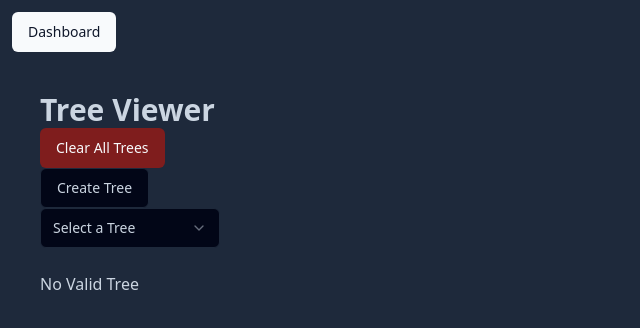
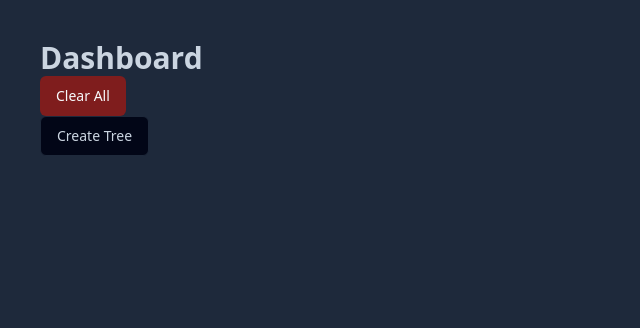
Before and after one commit to IcebergTrout/todo_list_test, a React (Vite) app in the folder to_do_list_test/: page / in a window 1280 px wide. Shown: the top 328 px of the page, without its empty margins (0-640 px from the left). Built offline with nearby package versions, Linux system fonts and the light colour scheme.

Commit message:
Separated clearing dialog into single and all, positioned single clear onto tree cards, cleaned up comments, unnecessary code, unused installations(better-sqlite)

```diff
--- a/to_do_list_test/package.json
+++ b/to_do_list_test/package.json
@@ -15,8 +15,6 @@
     "@radix-ui/react-label": "^2.1.0",
     "@radix-ui/react-select": "^2.1.1",
     "@radix-ui/react-slot": "^1.1.0",
-    "@types/express": "^4.17.21",
-    "better-sqlite3": "^11.0.0",
     "class-variance-authority": "^0.7.0",
     "clsx": "^2.1.1",
     "lucide-react": "^0.417.0",
@@ -28,7 +26,6 @@
     "uuid": "^9.0.1"
   },
   "devDependencies": {
-    "@types/better-sqlite3": "^7.6.10",
     "@types/node": "^22.0.0",
     "@types/react": "^18.2.66",
     "@types/react-dom": "^18.2.22",
--- a/to_do_list_test/src/app/App.tsx
+++ b/to_do_list_test/src/app/App.tsx
@@ -9,8 +9,8 @@ const App: React.FC = () => {
   return (
     <Router>
       <Routes>
-        <Route path="/" element={<TreeViewer/>} />
-        <Route path="/dashboard" element={<Dashboard/>}/>
+        <Route path="/tree/:id" element={<TreeViewer/>} />
+        <Route path="/" element={<Dashboard/>}/>
       </Routes>
     </Router>
   );
--- a/to_do_list_test/src/app/Dashboard.tsx
+++ b/to_do_list_test/src/app/Dashboard.tsx
@@ -1,19 +1,17 @@
 import React from 'react';
-import Tree from '../backend/Tree';
 import { useTreesContext } from '@/components/providers/TreesProvider';
 import CreateTreeDialog from '@/components/create-tree-dialog';
 import './App.css';
-import ClearTreesDialog from '@/components/clear-trees-dialog';
 import { TreeCard } from '@/components/tree-card';
+import ClearAllTreesDialog from '@/components/clear-all-trees-dialog';
 
 const Dashboard: React.FC = () => {
 	const { trees, setTrees } = useTreesContext();
-	const [selectedTree, setSelectedTree] = React.useState<Tree>();
 
 	return (
 		<div className='p-10 min-h-min h-screen dark:bg-slate-800 dark:text-slate-300'>
 			<h1 className='text-3xl font-bold dark:text-slate-300'>Dashboard</h1>
-			<ClearTreesDialog single={false} trees={trees} setTrees={setTrees} selectedTree={selectedTree} setSelectedTree={setSelectedTree} />
+			<ClearAllTreesDialog/>
 			<CreateTreeDialog trees={trees} setTrees={setTrees} />
 			<div className={`flex ${trees.length === 0
 				? "flex-grow justify-center items-start mt-20"
@@ -21,7 +19,9 @@ const Dashboard: React.FC = () => {
 				} p-4`}>
 				<div className="grid grid-flow-col gap-4">
 					{trees.map((tree) => {
-						return (<button className='active:bg-gray-900 dark:bg-gray-700 hover:bg-gray-800'><TreeCard title={tree.name}/></button>);
+						return (
+								<TreeCard tree={tree}/>
+							);
 					})}
 				</div>
 			</div>
--- a/to_do_list_test/src/app/TreeViewer.tsx
+++ b/to_do_list_test/src/app/TreeViewer.tsx
@@ -2,24 +2,22 @@ import React from 'react';
 import TreeComponent from '../react-components/TreeComponent';
 import Tree from '../backend/Tree';
 import { useTreesContext } from '@/components/providers/TreesProvider';
-import CreateTreeDialog from '@/components/create-tree-dialog';
-import { TreeSelect } from '@/components/tree-select';
 import './App.css';
-import CreateClearTreesDialog from '@/components/clear-trees-dialog';
 import { Button } from '@/components/ui/button';
-import { useNavigate } from 'react-router-dom';
+import { useNavigate, useParams } from 'react-router-dom';
 
 const TreeViewer: React.FC = () => {
 	const { trees, setTrees } = useTreesContext();
-	const [selectedTree, setSelectedTree] = React.useState<Tree>();
+	const { id } = useParams();
 	const navigate = useNavigate();
 
-  const handleDashboardButton = () => {
-    navigate('/dashboard');
-  };
+	const selectedTree = trees.find((tree) => id === tree.id);
+
+	const handleDashboardButton = () => {
+		navigate('/');
+	};
 
 	const updateSelectedTree = (updatedTree: Tree) => {
-		setSelectedTree(updatedTree);
 		const updatedTrees = trees.map(tree => tree.id === updatedTree.id ? updatedTree : tree);
 		setTrees(updatedTrees);
 	};
@@ -31,16 +29,10 @@ const TreeViewer: React.FC = () => {
 			</div>
 			<div className='p-10'>
 				<h1 className='text-3xl font-bold dark:text-slate-300'>Tree Viewer</h1>
-				<CreateClearTreesDialog single={false} trees={trees} setTrees={setTrees} selectedTree={selectedTree} setSelectedTree={setSelectedTree} />
-				<CreateTreeDialog trees={trees} setTrees={setTrees} />
-				<TreeSelect trees={trees} setSelectedTree={setSelectedTree} />
 
 				<div className='pt-6'>
 					{selectedTree ? (
-						<>
-							<CreateClearTreesDialog single={true} trees={trees} setTrees={setTrees} selectedTree={selectedTree} setSelectedTree={setSelectedTree} />
-							<TreeComponent tree={selectedTree!} updateTree={updateSelectedTree} />
-						</>
+						<TreeComponent tree={selectedTree!} updateTree={updateSelectedTree} />
 					) : (
 						<>No Valid Tree</>
 					)}
--- /dev/null
+++ b/to_do_list_test/src/components/clear-all-trees-dialog.tsx
@@ -0,0 +1,40 @@
+"use client";
+
+import { Button } from "./ui/button";
+import {
+	Dialog,
+	DialogClose,
+	DialogContent,
+	// DialogDescription,
+	DialogFooter,
+	// DialogHeader,
+	DialogTitle,
+	DialogTrigger,
+} from "./ui/dialog";
+import { useTreesContext } from "./providers/TreesProvider";
+
+export default function ClearAllTreesDialog() {
+	const { setTrees } = useTreesContext();
+
+	const clearAllTrees = () => {
+		setTrees([]);
+	}
+
+	return (
+		<Dialog>
+			<DialogTrigger asChild>
+				<Button className="top-2 left-2 z-10" variant="destructive">Clear All</Button>
+			</DialogTrigger>
+			<DialogContent className="sm:max-w-[425px]">
+				{/* <DialogHeader> */}
+				<DialogTitle className="dark:text-slate-300 text-3xl">Clear All Trees?</DialogTitle>
+				{/* </DialogHeader> */}
+				<DialogFooter>
+					<DialogClose asChild>
+						<Button variant="destructive" type="submit" onClick={() => clearAllTrees()}>Clear</Button>
+					</DialogClose>
+				</DialogFooter>
+			</DialogContent>
+		</Dialog>
+	);
+}
--- /dev/null
+++ b/to_do_list_test/src/components/clear-tree-dialog.tsx
@@ -0,0 +1,55 @@
+"use client";
+
+// import { useState } from "react";
+
+import { Tree } from "@/backend/Tree";
+import { Button } from "./ui/button";
+import {
+	Dialog,
+	DialogClose,
+	DialogContent,
+	DialogDescription,
+	DialogFooter,
+	DialogHeader,
+	DialogTitle,
+	DialogTrigger,
+} from "./ui/dialog";
+import { useTreesContext } from "./providers/TreesProvider";
+
+export default function ClearTreeDialog({
+	selectedTree,
+}: {
+	selectedTree: Tree | undefined;
+}) {
+	const { trees, setTrees } = useTreesContext();
+	const deleteText = `Delete \'${selectedTree?.name}\'`;
+
+	const clearSingleTree = () => {
+		const newTrees = trees.filter((t) => t.id !== selectedTree!.id);
+		setTrees(newTrees);
+	}
+
+	return (
+		<Dialog>
+			<DialogTrigger asChild>
+				<Button className="absolute bottom-2 right-2 z-10" size="sm" variant="destructive">D</Button>
+			</DialogTrigger>
+			<DialogContent className="sm:max-w-[425px]">
+				<DialogHeader>
+					<DialogTitle className="dark:text-slate-300 text-3xl">{deleteText}?</DialogTitle>
+				</DialogHeader>
+				<DialogDescription>
+					This will permanently delete this tree.
+				</DialogDescription>
+				<DialogFooter>
+					<DialogClose asChild>
+						<Button>Cancel</Button>
+					</DialogClose>
+					<DialogClose asChild>
+						<Button variant="destructive" type="submit" onClick={() => clearSingleTree()}>Delete</Button>
+					</DialogClose>
+				</DialogFooter>
+			</DialogContent>
+		</Dialog>
+	);
+}
--- a/to_do_list_test/src/components/clear-trees-dialog.tsx
+++ /dev/null
@@ -1,69 +0,0 @@
-"use client";
-
-// import { useState } from "react";
-
-import { Tree } from "@/backend/Tree";
-import { Button } from "./ui/button";
-import {
-	Dialog,
-	DialogClose,
-	DialogContent,
-	// DialogDescription,
-	DialogFooter,
-	// DialogHeader,
-	DialogTitle,
-	DialogTrigger,
-} from "./ui/dialog";
-// import { Input } from "../components/ui/input";
-// import { Label } from "@/components/ui/label"
-
-export default function ClearTreesDialog({
-	trees,
-	setTrees,
-	selectedTree,
-	setSelectedTree,
-	single
-}: {
-	trees: Tree[];
-	setTrees: (trees: Tree[]) => void;
-	selectedTree: Tree | undefined;
-	setSelectedTree: (selectedTree: Tree | undefined) => void;
-	single: boolean
-}) {
-	const deleteText = single ? `Delete \'${selectedTree?.name}\'` : "Clear All Trees";
-
-	const clearAllTrees = () => {
-		setTrees([]);
-		setSelectedTree(undefined);
-	}
-
-	const clearSingleTree = () => {
-		const newTrees = trees.filter((t) => t.id !== selectedTree!.id);
-		setTrees(newTrees);
-		setSelectedTree(undefined);
-	}
-
-	return (
-		<div>
-			<Dialog>
-				<DialogTrigger asChild>
-					<Button variant="destructive">{deleteText}</Button>
-				</DialogTrigger>
-				<DialogContent className="sm:max-w-[425px]">
-					{/* <DialogHeader> */}
-						<DialogTitle className="dark:text-slate-300 text-3xl">{deleteText}?</DialogTitle>
-					{/* </DialogHeader> */}
-					<DialogFooter>
-						<DialogClose asChild>
-							{single ? (
-								<Button variant="destructive" type="submit" onClick={() => clearSingleTree()}>Delete</Button>
-							) : (
-								<Button variant="destructive" type="submit" onClick={() => clearAllTrees()}>Clear</Button>
-							)}
-						</DialogClose>
-					</DialogFooter>
-				</DialogContent>
-			</Dialog>
-		</div>
-	);
-}
--- a/to_do_list_test/src/components/tree-card.tsx
+++ b/to_do_list_test/src/components/tree-card.tsx
@@ -6,16 +6,28 @@ import {
 	CardHeader,
 	CardTitle,
 } from "@/components/ui/card"
+import ClearTreeDialog from "./clear-tree-dialog";
+import Tree from "@/backend/Tree";
+import { useNavigate } from "react-router-dom";
 
 export function TreeCard({
-    title,
-} : {
-    title: string;
+	tree,
+}: {
+	tree: Tree;
 }) {
+	const navigate = useNavigate();
+
+	const handleTreeRoute = (treeID: string) => {
+		navigate(`/tree/${treeID}`);
+	}
+
 	return (
-    <Card className="">
+		<div className="inline-block">
+			<div className="relative inline-block">
+				<button onClick={() => handleTreeRoute(tree.id)} className='active:bg-gray-900 dark:bg-gray-700 hover:bg-gray-800'>
+				<Card>
 					<CardHeader>
-        <CardTitle>{title}</CardTitle>
+						<CardTitle>{tree.name}</CardTitle>
 						<CardDescription></CardDescription>
 					</CardHeader>
 					<CardContent>
@@ -23,5 +35,11 @@ export function TreeCard({
 					<CardFooter>
 					</CardFooter>
 				</Card>
+			</button>
+			<ClearTreeDialog selectedTree={tree}></ClearTreeDialog>
+			</div>
+
+		</div>
+
 	)
 }
```
Also changed, not shown: 1 other file (tests, documents, lock files or other folders). Lines whose indentation alone changed are shown as unchanged.
